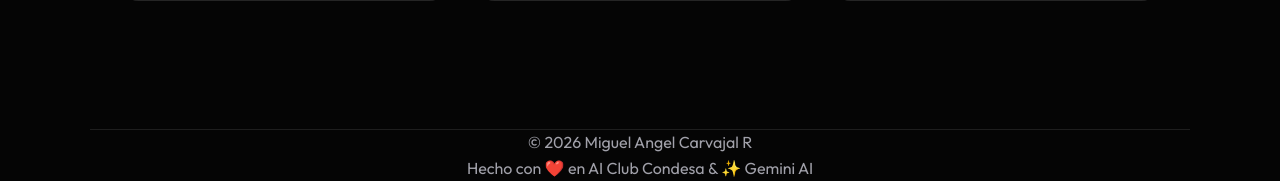
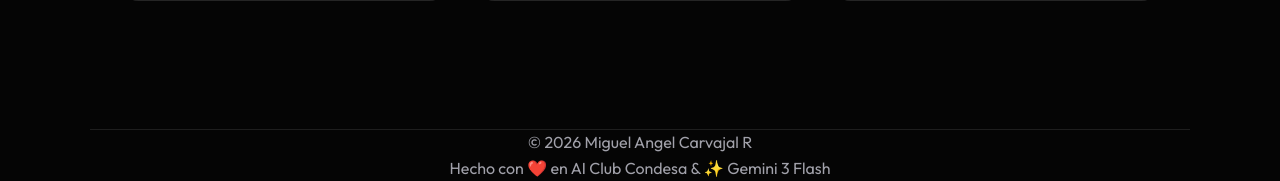
Before and after one commit to krvax/aicondesa-workshop02, a Flask app: page / in a window 1280 px wide. Shown: the part 1735-1916 px from the top of the page. Run offline with Flask 3, Linux system fonts and the light colour scheme.

Commit message:
docs: specific credit for Gemini 3 Flash in footer

```diff
--- a/projects/personal-site/templates/index.html
+++ b/projects/personal-site/templates/index.html
@@ -70,7 +70,7 @@
 
     <footer class="container">
         <p>&copy; {{ datetime.datetime.now().year }} {{ profile.name }}</p>
-        <p>Hecho con ❤️ en AI Club Condesa & ✨ Gemini AI</p>
+        <p>Hecho con ❤️ en AI Club Condesa & ✨ Gemini 3 Flash</p>
     </footer>
 </body>
 </html>
```
